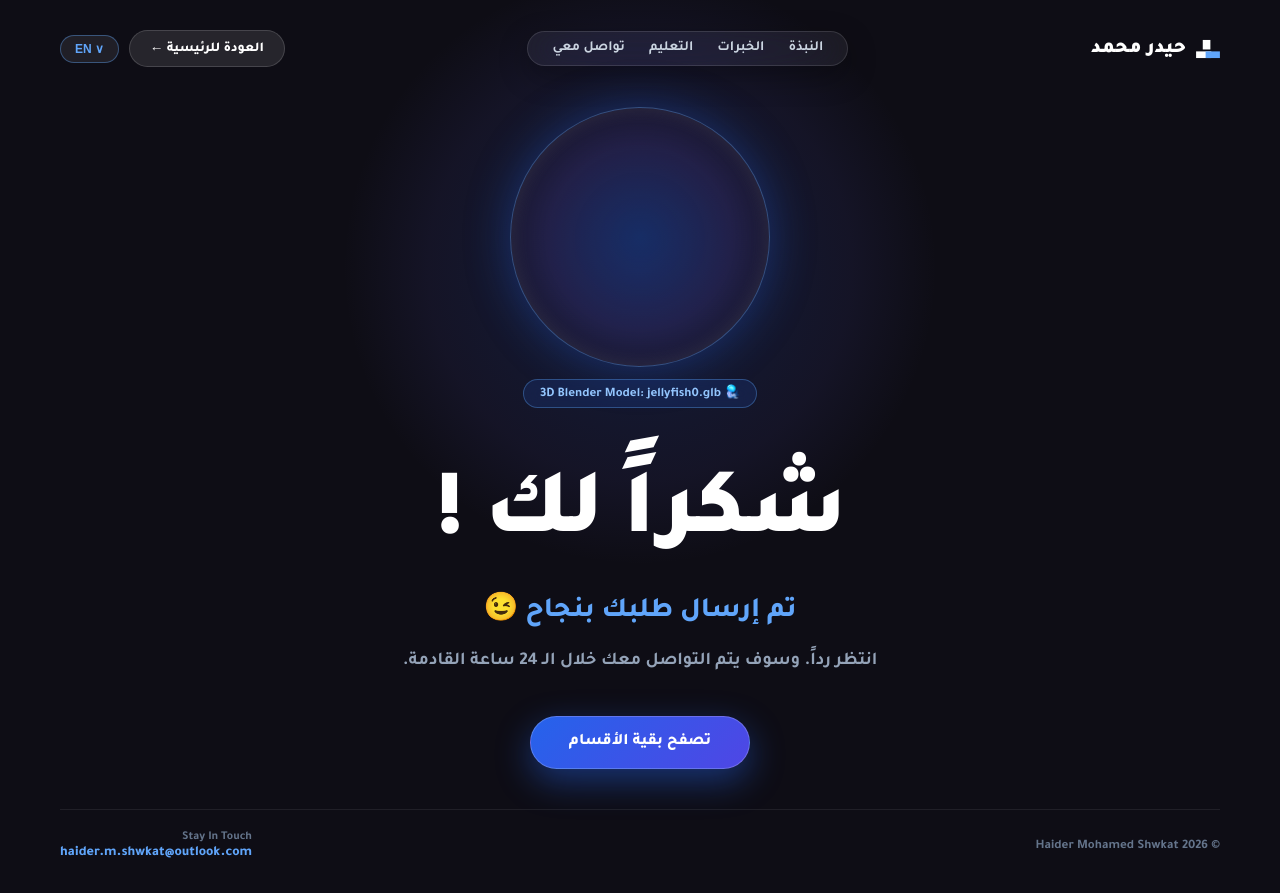
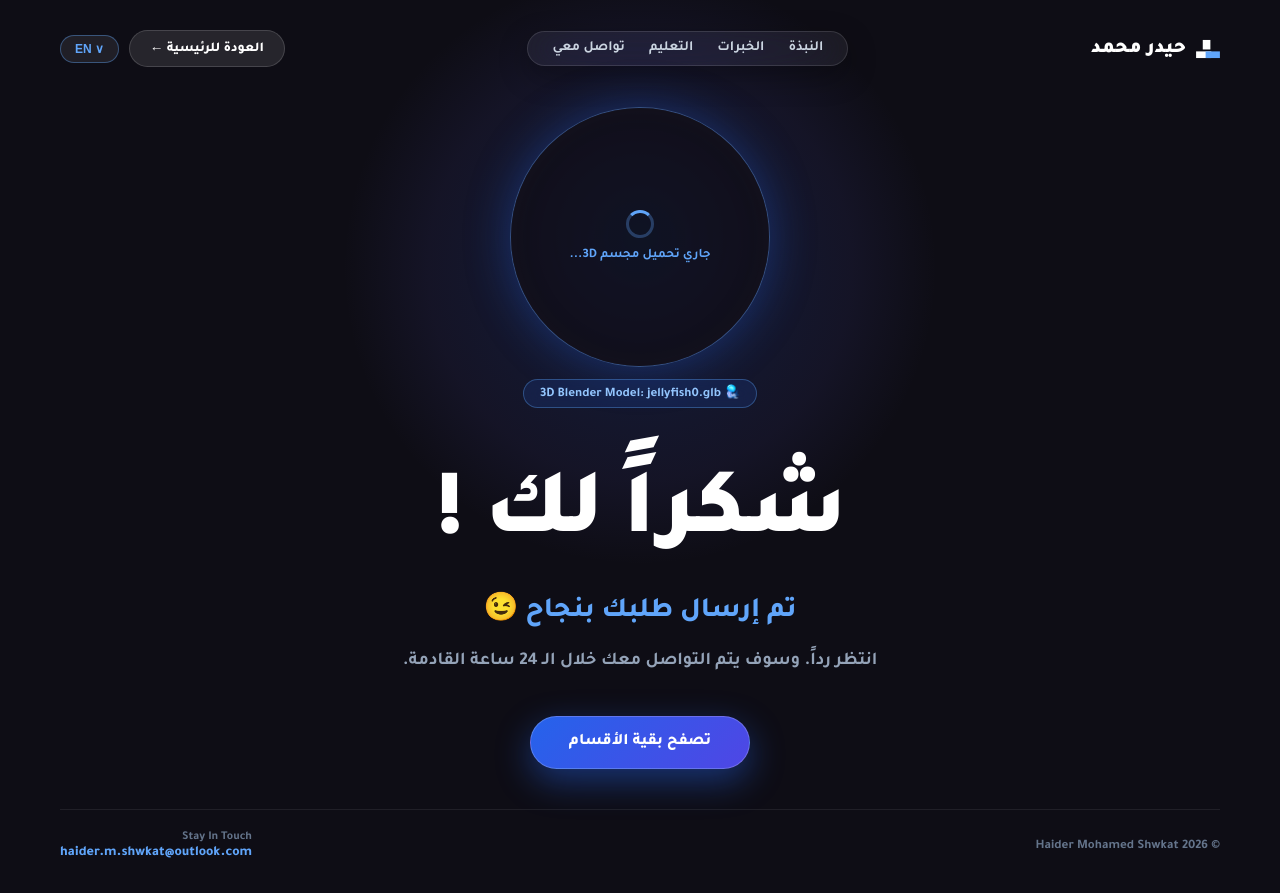
Before and after one commit to haidermoe/cv, a Next.js app: page /thanks in a window 1280 px wide. Built offline with nearby package versions, Linux system fonts and the light colour scheme; no server answers.

Commit message:
Guarantee 100% Client-Side rendering for WebGL Three.js component with SSR guard

```diff
--- a/app/components/JellyfishViewer.tsx
+++ b/app/components/JellyfishViewer.tsx
@@ -12,8 +12,10 @@
 export default function JellyfishViewer({ size = 280 }: JellyfishViewerProps) {
   const containerRef = useRef<HTMLDivElement>(null);
   const [loading, setLoading] = useState(true);
+  const [mounted, setMounted] = useState(false);
 
   useEffect(() => {
+    setMounted(true);
     const container = containerRef.current;
     if (!container) return;
 
@@ -141,6 +143,21 @@
     };
   }, [size]);
 
+  if (!mounted) {
+    return (
+      <div
+        style={{
+          width: `${size}px`,
+          height: `${size}px`,
+          borderRadius: "50%",
+          background: "radial-gradient(circle, rgba(37, 99, 235, 0.25) 0%, rgba(139, 92, 246, 0.12) 50%, rgba(14, 13, 21, 0.9) 100%)",
+          border: "1.5px solid rgba(96, 165, 250, 0.4)",
+          margin: "0 auto"
+        }}
+      />
+    );
+  }
+
   return (
     <div
       style={{
```
